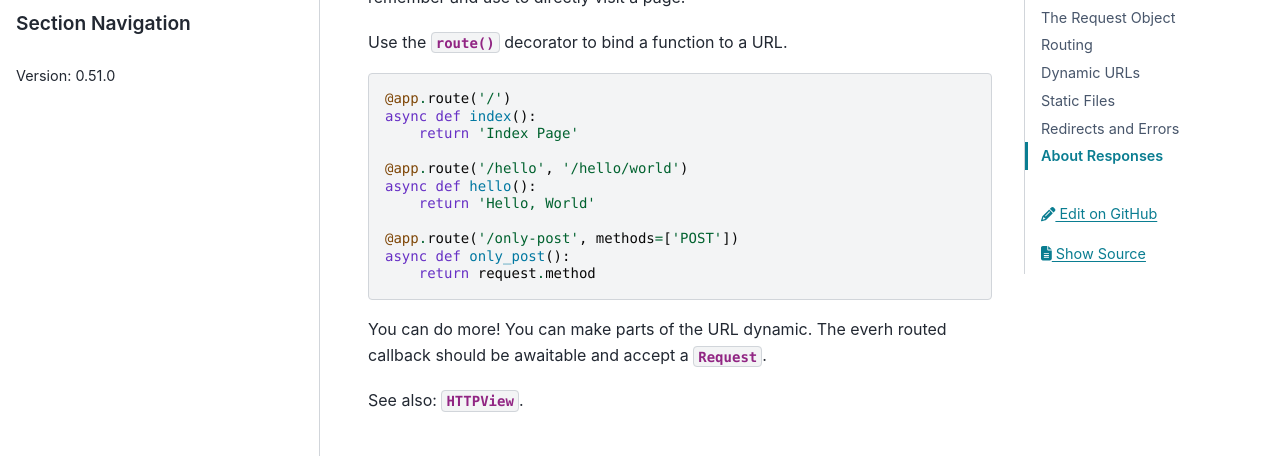
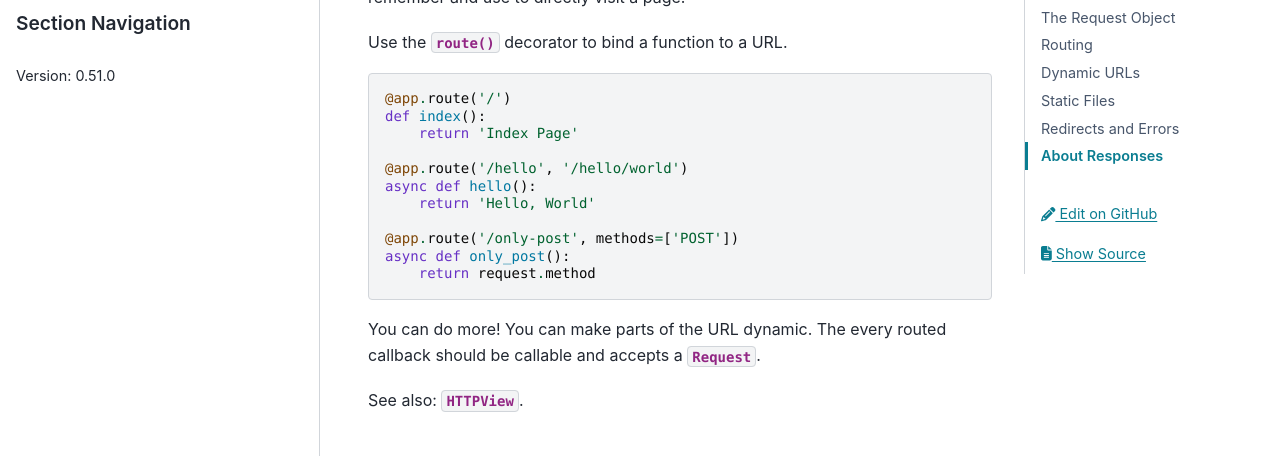
Before and after one commit to klen/asgi-tools, a Sphinx documentation site: the page built from docs/usage.rst, in a window 1280 px wide and 900 px high, scrolled down 2299 px. Shown: the part 152-608 px from the top of the window. Built offline with Sphinx 7.4.7 and the PyData theme 0.15.4, drawn with Linux system fonts in a browser that asks for light colours.

Commit message:
feat: support not async endpoints

```diff
--- a/docs/usage.rst
+++ b/docs/usage.rst
@@ -112,7 +112,7 @@ Use the :meth:`~asgi_tools.App.route` decorator to bind a function to a URL.
 .. code-block:: python
 
     @app.route('/')
-    async def index():
+    def index():
         return 'Index Page'
 
     @app.route('/hello', '/hello/world')
@@ -123,8 +123,8 @@ Use the :meth:`~asgi_tools.App.route` decorator to bind a function to a URL.
     async def only_post():
         return request.method
 
-You can do more! You can make parts of the URL dynamic.
-The everh routed callback should be awaitable and accept a :class:`~asgi_tools.Request`.
+You can do more! You can make parts of the URL dynamic. The every routed
+callback should be callable and accepts a :class:`~asgi_tools.Request`.
 
 See also: :py:class:`~asgi_tools.HTTPView`.
 
--- a/setup.cfg
+++ b/setup.cfg
@@ -32,7 +32,7 @@ packages = asgi_tools,
 python_requires = >= 3.7
 include_package_data = True
 install_requires =
-	http-router >= 2.2.1
+	http-router >= 2.3.2
 	multidict
 	sniffio
 	yarl
```
Also changed, not shown: 2 other files.
